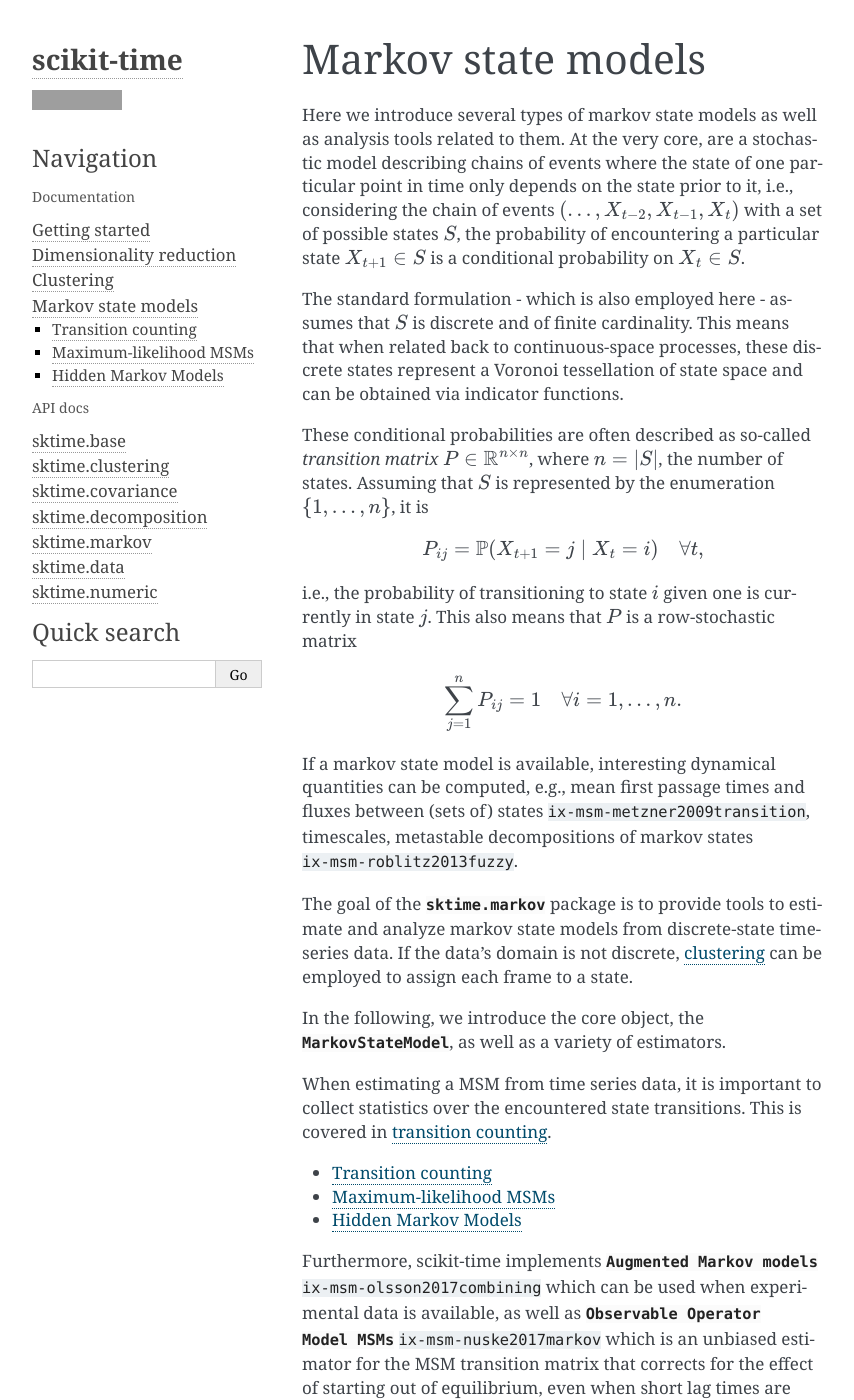
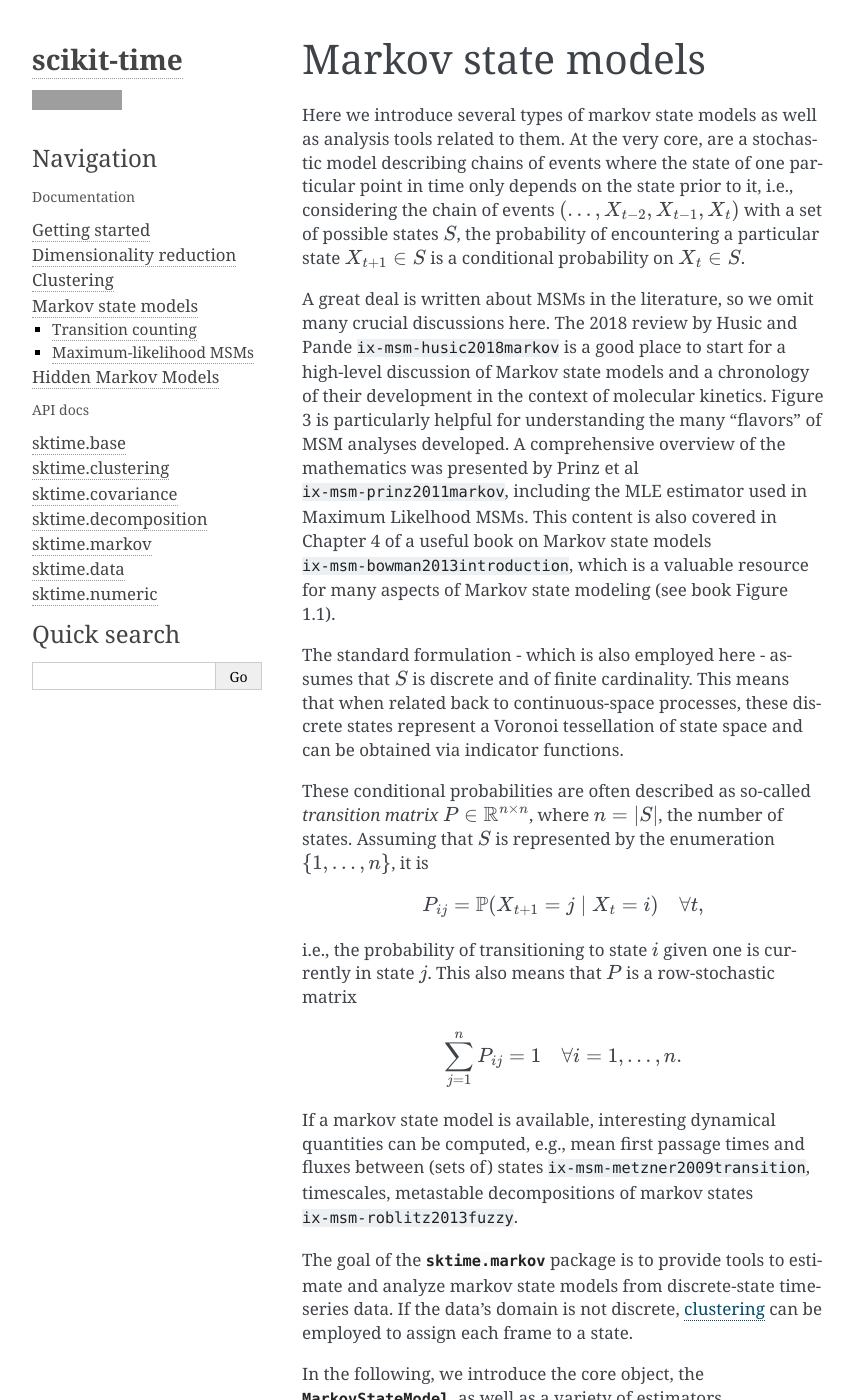
Before and after one commit to deeptime-ml/deeptime, a Sphinx documentation site: the page built from docs/source/index_msm.rst, in a window 1280 px wide and 1400 px high. Shown: the whole window, without its empty margins (202-1056 px from the left). Built offline with Sphinx 7.4.7, drawn with Linux system fonts in a browser that asks for light colours; cross-references to code outside the pages are shown as plain code; grey boxes are pictures that could not be loaded.

Commit message:
[docs] added clarifying and background sentence to msm index, thanks @brookehus

```diff
--- a/docs/source/index.rst
+++ b/docs/source/index.rst
@@ -10,6 +10,7 @@ Scikit-time
     index_dimreduction
     notebooks/clustering
     index_msm
+    notebooks/hmm
 
 ========
 API docs
--- a/docs/source/index_msm.rst
+++ b/docs/source/index_msm.rst
@@ -7,6 +7,16 @@ are a stochastic model describing chains of events where the state of one partic
 the state prior to it, i.e., considering the chain of events :math:`(\ldots,X_{t-2}, X_{t-1}, X_t)` with a set of
 possible states :math:`S`, the probability of encountering a particular state :math:`X_{t+1}\in S` is a conditional
 probability on :math:`X_t\in S`.
+
+A great deal is written about MSMs in the literature, so we omit many crucial discussions here.
+The 2018 review by Husic and Pande :cite:`ix-msm-husic2018markov` is a good place to start for a high-level
+discussion of Markov state models
+and a chronology of their development in the context of molecular kinetics. Figure 3 is particularly helpful for
+understanding the many "flavors" of MSM analyses developed.
+A comprehensive overview of the mathematics was presented by Prinz et al :cite:`ix-msm-prinz2011markov`,
+including the MLE estimator used in Maximum Likelhood MSMs. This content is also covered
+in Chapter 4 of a useful book on Markov state models :cite:`ix-msm-bowman2013introduction`, which is a valuable
+resource for many aspects of Markov state modeling (see book Figure 1.1).
 
 The standard formulation - which is also employed here - assumes that :math:`S` is discrete and of finite cardinality.
 This means that when related back to continuous-space processes, these discrete states represent a Voronoi tessellation
--- a/docs/source/references.bib
+++ b/docs/source/references.bib
@@ -309,3 +309,20 @@
   year={2017},
   publisher={AIP Publishing LLC}
 }
+@article{husic2018markov,
+  title={Markov state models: From an art to a science},
+  author={Husic, Brooke E and Pande, Vijay S},
+  journal={Journal of the American Chemical Society},
+  volume={140},
+  number={7},
+  pages={2386--2396},
+  year={2018},
+  publisher={ACS Publications}
+}
+@book{bowman2013introduction,
+  title={An introduction to Markov state models and their application to long timescale molecular simulation},
+  author={Bowman, Gregory R and Pande, Vijay S and No{\'e}, Frank},
+  volume={797},
+  year={2013},
+  publisher={Springer Science \& Business Media}
+}
```
Also changed, not shown: other parts of docs/source/index_msm.rst (+0 -1 lines).
